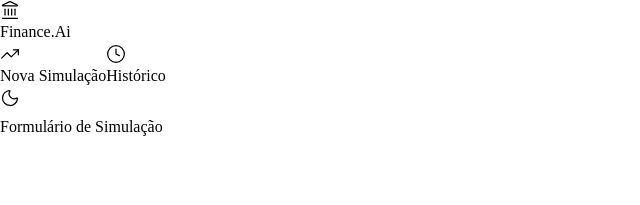
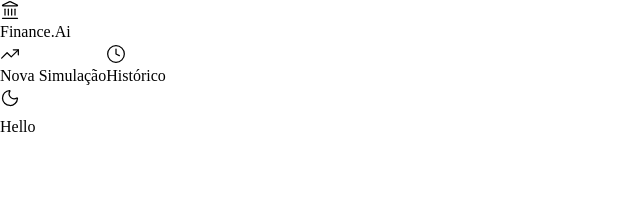
Before and after one commit to Reinaldolimadev/Appfinanceiro, a React (Vite) app: page / in a window 1280 px wide. Shown: the top 205 px of the page, without its empty margins (0-640 px from the left). Built offline with nearby package versions, Linux system fonts and the light colour scheme.

Commit message:
siulation

```diff
--- /dev/null
+++ b/src/pages/SimulationFormPage.tsx
@@ -0,0 +1,9 @@
+
+
+export default function SimulationFormPage() {
+  return (
+    <div>
+      <h1>Hello</h1>
+    </div>
+  )
+}
--- /dev/null
+++ b/src/pages/SimulationResultsPage.tsx
@@ -0,0 +1,7 @@
+export function SimulationResultsPage() {
+  return (
+    <div>
+      <h1>Resultado da Simulação</h1>
+    </div>
+  );
+}
--- a/src/router.tsx
+++ b/src/router.tsx
@@ -1,33 +1,26 @@
+import { createBrowserRouter } from "react-router-dom";
 
-import { createBrowserRouter } from 'react-router-dom'
-import { RootLayout } from './components/layout/RootLayout'
+import { RootLayout } from "./components/layout/RootLayout";
 
-
+import { SimulationResultsPage } from "./pages/SimulationResultsPage";
+import SimulationFormPage from "./pages/SimulationFormPage";
 
 export const router = createBrowserRouter([
   {
-
-   element: <RootLayout/>,
-
+    element: <RootLayout />,
     children: [
       {
-        path: '/',
-   element: (
-  <div>
-    <h1>Formulário de Simulação</h1>
-
-
-  </div>
-),
+        path: "/",
+        element: <SimulationFormPage />,
       },
       {
-        path: '/resultado/:id',
-        element: <h1>Resultado da Simulação</h1>,
+        path: "/resultado/:id",
+        element: <SimulationResultsPage />,
       },
       {
-        path: '/historico',
+        path: "/historico",
         element: <h1>Histórico de Simulações</h1>,
       },
     ],
   },
-])
+]);
```
